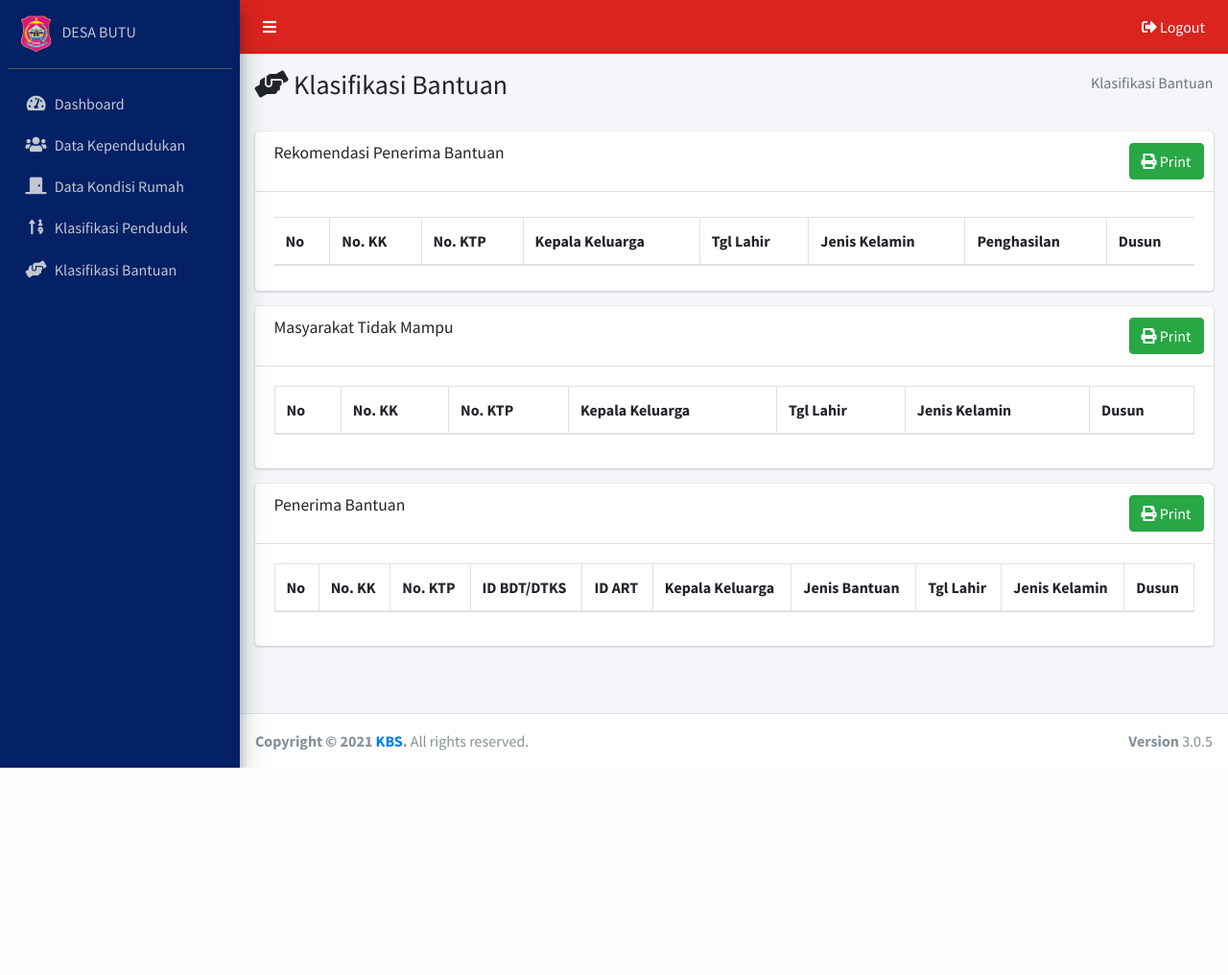
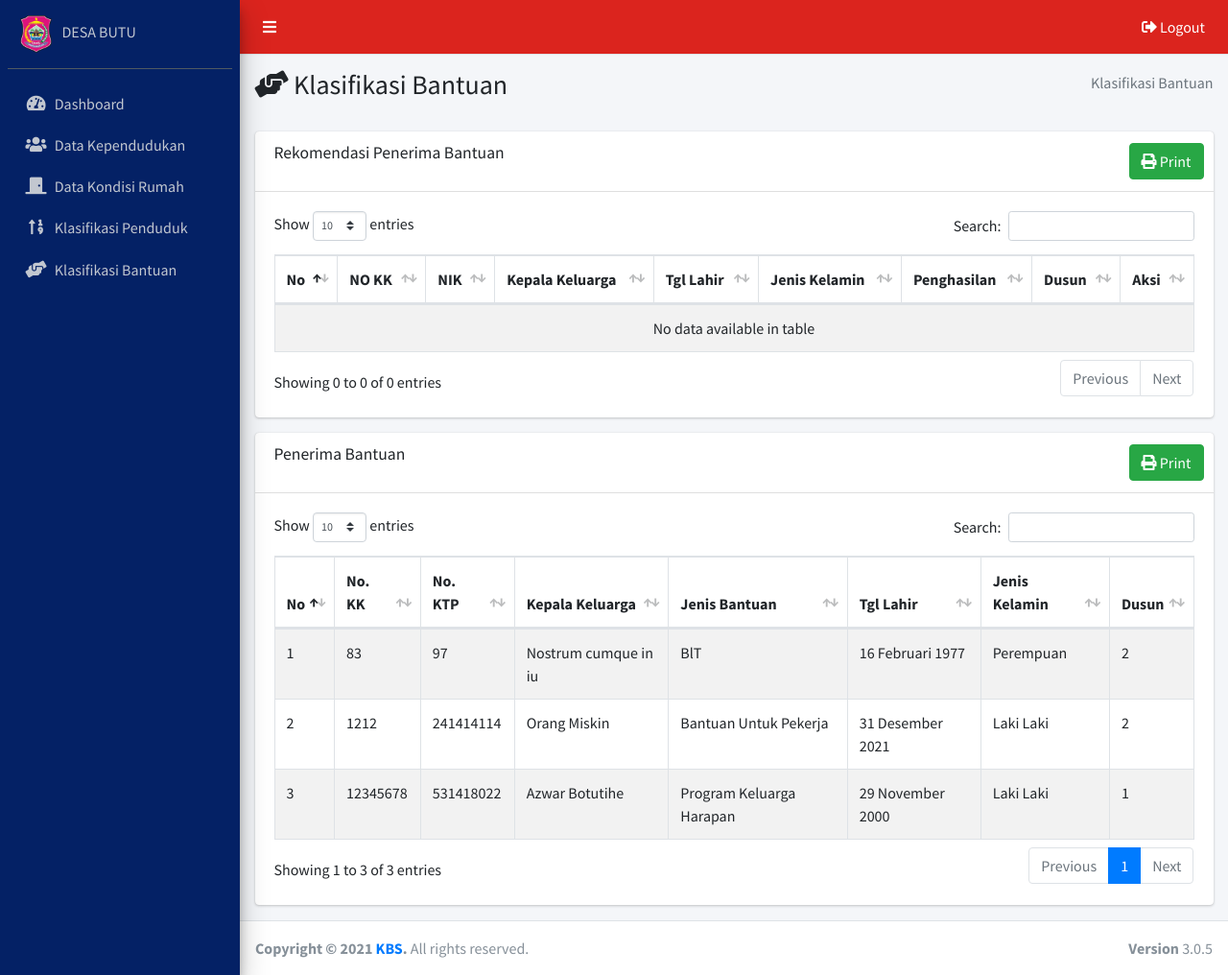
Before and after one commit to wayosu/new-simkbs, a PHP site: page /SIMKBS/data_klasifikasi_bantuan in a window 1280 px wide. Shown: the whole page at 96% size. Before the commit the page ends 800 px from the top, so only its background shows below. Run offline with PHP 8.4, Linux system fonts and the light colour scheme; data comes from the database, SQL or seed files in the repository; both versions use the stored data as it was after the commit; lists and menus that the app fills with data are empty; some libraries are stand-ins or nearby versions.

Commit message:
add new db, klasifikasi bantuan

```diff
--- /dev/null
+++ b/app/function/function_bantuan.php
@@ -0,0 +1,78 @@
+<?php
+
+function tampil_rekom_bantuan($mysqli)
+{
+    $nomor = 1;
+    $query = $mysqli->query("SELECT * FROM tabel_kependudukan JOIN tabel_konsumsi ON tabel_kependudukan.NIK = tabel_konsumsi.NIK JOIN tabel_pekerjaan ON tabel_pekerjaan.NIK = tabel_kependudukan.NIK JOIN tabel_pendidikan ON tabel_pendidikan.NIK = tabel_kependudukan.NIK JOIN tabel_rumah ON tabel_rumah.NIK = tabel_kependudukan.NIK JOIN tabel_tabungan ON tabel_tabungan.NIK = tabel_kependudukan.NIK WHERE tabel_kependudukan.HBKEL = '1' AND bantuan='0' AND LUAS_LANTAI = '1' AND (JENIS_LANTAI ='Bambu' OR JENIS_LANTAI ='Kayu/Papan') AND (JENIS_DINDING ='Bambu' OR JENIS_DINDING ='Rumbia' OR JENIS_DINDING ='Tembok Tanpa Di Plester') AND FASILITAS_BAB = '0' AND SUMBER_PENERANGAN ='0' AND (SUMBER_AIR_MINUM = 'Sungai' OR SUMBER_AIR_MINUM = 'Mata Air Tidak Terlindung' OR SUMBER_AIR_MINUM = 'Air Hujan') AND (BAHAN_BAKAR_MEMASAK = 'Kayu Bakar' OR BAHAN_BAKAR_MEMASAK = 'Minyak Tanah') AND FREKUENSI_PER_MINGGU <= 1 AND PAKAIAN_PER_TAHUN <= 1 AND MAKAN_PER_HARI <= 2 AND BIAYA_PENGOBATAN = '0' AND PENGHASILAN_PER_BULAN < 600000 AND (PENDIDIKAN_TERAKHIR ='Tidak Tamat SD' OR PENDIDIKAN_TERAKHIR ='Tidak Sekolah' OR PENDIDIKAN_TERAKHIR ='SD dan Sederajat') AND KEPEMILIKAN_TABUNGAN = '0'");
+    while ($row = $query->fetch_assoc()) {
+?>
+        <tr>
+            <td><?= $nomor++ ?></td>
+            <td><?= $row['NO_KK'] ?></td>
+            <td><?= $row['NIK'] ?></td>
+            <td><?= $row['NAMA_LGKP'] ?></td>
+            <td><?= tgl_indo($row['TGL_LHR']) ?></td>
+            <td><?= $row['JK'] == '1' ? 'Laki Laki' : 'Perempuan'; ?></td>
+            <td>Rp. <?= number_format($row['PENGHASILAN_PER_BULAN']); ?></td>
+            <td><?= $row['DSN'] ?></td>
+            <td><button type="button" class="btn btn-primary btn-xs" data-toggle="modal" data-target="#exampleModal<?= $row['NIK'] ?>"><i class="fas fa-plus"></i> Tambah Bantuan</button></td>
+
+            <!-- Modal -->
+            <div class="modal fade" id="exampleModal<?= $row['NIK'] ?>" tabindex="-1" role="dialog" aria-labelledby="exampleModalLabel" aria-hidden="true">
+                <div class="modal-dialog modal-dialog-centered" role="document">
+                    <div class="modal-content">
+                    <form action="" method="post">
+                        <div class="modal-header">
+                            <h5 class="modal-title" id="exampleModalLabel"><?= $row['NIK'] ?> - <?= $row['NAMA_LGKP']; ?></h5>
+
+                            <button type="button" class="close" data-dismiss="modal" aria-label="Close">
+                                <span aria-hidden="true">&times;</span>
+                            </button>
+                        </div>
+                        <div class="modal-body">
+                            <div class="form-group">
+                            <label for="">Jenis Bantuan</label>
+                            <select class="form-control" name="jenis_bantuan" style="width: 100%;">
+                                 <option hidden>--Pilih Jenis Tabungan--</option>
+                                 <option value="BlT">BLT</option>
+                                 <option value="Program Keluarga Harapan">Program Keluarga Harapan</option>
+                                 <option value="Bantuan Sosial Tunai">Bantuan Sosial Tunai</option>
+                                 <option value="Bantuan Presiden">Bantuan Presiden</option>
+                                 <option value="Bantuan UMKM">Bantuan UMKM</option>
+                                 <option value="Bantuan Untuk Pekerja">Bantuan Untuk Pekerja</option>
+                                 <option value="Bantuan Pendidikan Anak">Bantuan Pendidikan Anak</option>
+                             </select>
+                            </div>
+                        </div>
+                        <div class="modal-footer">
+                            <input type="hidden" name="nik" value="<?= $row['NIK'] ?>">
+                            <button type="button" class="btn btn-secondary" data-dismiss="modal">Keluar</button>
+                            <button type="submit" name="update_bntn" class="btn btn-primary">Simpan</button>
+                        </div>
+                    </form>
+                    </div>
+                </div>
+            </div>
+        </tr>
+<?php
+    }
+}
+function tampil_penerima($mysqli){
+   $nomor = 1;
+   $query_penerima = $mysqli->query("SELECT * FROM tabel_kependudukan WHERE bantuan='1'");
+   while($row_peneriama = $query_penerima->fetch_assoc()){
+   ?>
+    <tr>
+        <td><?= $nomor++ ?></td>
+        <td><?= $row_peneriama['NO_KK'] ?></td>
+        <td><?= $row_peneriama['NIK'] ?></td>
+        <td><?= $row_peneriama['NAMA_LGKP'] ?></td>
+        <td><?= $row_peneriama['jenis_bantuan'] ?></td>
+        <td><?= tgl_indo($row_peneriama['TGL_LHR']) ?></td>
+        <td><?= $row_peneriama['JK'] == '1' ? 'Laki Laki' : 'Perempuan'; ?></td>
+        <td><?= $row_peneriama['DSN'] ?></td>
+    </tr>
+   <?php
+   }
+}
+?>
--- a/app/function/function_data_kependudukan.php
+++ b/app/function/function_data_kependudukan.php
@@ -16,11 +16,11 @@ function tampil_data($mysqli)
                 <?php endif; ?>
             </td>
             <td><?= $row['TMPT_LHR']; ?></td>
-            <td><?= $row['TGL_LHR']; ?></td>
+            <td><?= tgl_indo($row['TGL_LHR'])   ; ?></td>
             <td><?= $row['AGAMA']; ?></td>
             <td><?= $row['PENDIDIKAN_TERAKHIR']; ?></td>
             <td><?= $row['PEKERJAAN']; ?></td>
-            <td><?= $row['PENGHASILAN_PER_BULAN']; ?></td>
+            <td>Rp. <?= number_format($row['PENGHASILAN_PER_BULAN'])    ; ?></td>
             <td><?= $row['DSN']; ?></td>
             <td>
                 <button type="button" class="btn btn-default" data-toggle="dropdown">
--- a/app/post/post_data_kependudukan.php
+++ b/app/post/post_data_kependudukan.php
@@ -1,5 +1,6 @@
 <?php
 include 'app/function/function_data_kependudukan.php';
+include 'app/function/function_bantuan.php';
 
 if (isset($_POST['simpan_data'])) {
     // data individu
@@ -41,8 +42,12 @@ if (isset($_POST['simpan_data'])) {
     $harga = isset($_POST['harga']) ? $_POST['harga'] : "0";
     // var_dump($kepem_tabungan, $jenis_tabungan, $harga);
 
-    $sql_kependudukan = $mysqli->query("INSERT INTO tabel_kependudukan (NO_KK, NIK, NAMA_LGKP, HBKEL, JK, TMPT_LHR, TGL_LHR, TAHUN, BULAN, HARI, NAMA_LGKP_AYAH, NAMA_LGKP_IBU, KECAMATAN, KELURAHAN, DSN, AGAMA)
-    VALUES ('$no_kk', '$nik', '$nm', '$hubkel', '$jk', '$tmp_lahir', '$tgl_lahir', '$tahun', '$bulan', '$hari', '$nm_ayah', '$nm_ibu', 'TILONGKABILA', 'BUTU', '$dusun', '$agama')");
+    //data bantuan
+    $bantuan = $_POST['penerima_bantuan'];
+    $jenis_bantuan = $_POST['jenis_bantuan'];
+
+    $sql_kependudukan = $mysqli->query("INSERT INTO tabel_kependudukan (NO_KK, NIK, NAMA_LGKP, HBKEL, JK, TMPT_LHR, TGL_LHR, TAHUN, BULAN, HARI, NAMA_LGKP_AYAH, NAMA_LGKP_IBU, KECAMATAN, KELURAHAN, DSN, AGAMA, bantuan, jenis_bantuan)
+    VALUES ('$no_kk', '$nik', '$nm', '$hubkel', '$jk', '$tmp_lahir', '$tgl_lahir', '$tahun', '$bulan', '$hari', '$nm_ayah', '$nm_ibu', 'TILONGKABILA', 'BUTU', '$dusun', '$agama','$bantuan','$jenis_bantuan')");
 
     $sql_tabungan = $mysqli->query("INSERT INTO tabel_tabungan (NIK, NAMA, KEPEMILIKAN_TABUNGAN, JENIS_TABUNGAN, HARGA)
     VALUES ('$nik', '$nm', '$kepem_tabungan', '$jenis_tabungan', '$harga')");
@@ -83,3 +88,15 @@ if (isset($_POST['hapus_data'])) {
 <?php
     }
 }
+
+if(isset($_POST['update_bntn'])){
+    $nik = $_POST['nik'];
+    $jb = $_POST['jenis_bantuan'];
+    $sql_update_bantuan = $mysqli->query("UPDATE tabel_kependudukan SET bantuan='1', jenis_bantuan = '$jb' WHERE NIK = '$nik'");
+    echo '
+    <script>
+    alert("Berhasil Menambah Jenis Bantuan");
+    document.location.href="data_klasifikasi_bantuan";
+    </script>
+    ';
+}
--- a/views/layout/footer.php
+++ b/views/layout/footer.php
@@ -32,6 +32,14 @@
     "responsive": true,
     "autoWidth": false,
   });
+  $(".example2").DataTable({
+    "responsive": true,
+    "autoWidth": false,
+  });
+  $(".example3").DataTable({
+    "responsive": true,
+    "autoWidth": false,
+  });
 
   //Initialize Select2 Elements
   $('.select2bs4').select2({
@@ -44,6 +52,13 @@
       $('.cekKepem').attr("Disabled", true);
     } else if ($('input[name=kepem_tabungan]:checked').val() == "1") {
       $('.cekKepem').attr("Disabled", false);
+    }
+  });
+  $("input[name=penerima_bantuan]:radio").click(function() {
+    if ($('input[name=penerima_bantuan]:checked').val() == "0") {
+      $('.ceks').attr("Disabled", true);
+    } else if ($('input[name=penerima_bantuan]:checked').val() == "1") {
+      $('.ceks').attr("Disabled", false);
     }
   });
 
--- a/views/layout/header.php
+++ b/views/layout/header.php
@@ -25,6 +25,31 @@
     <link rel="stylesheet" href="<?= $base_url; ?>plugins/select2-bootstrap4-theme/select2-bootstrap4.min.css">
 
 </head>
+ <?php
+    function tgl_indo($tanggal)
+    {
+        $bulan = array(
+            1 =>   'Januari',
+            'Februari',
+            'Maret',
+            'April',
+            'Mei',
+            'Juni',
+            'Juli',
+            'Agustus',
+            'September',
+            'Oktober',
+            'November',
+            'Desember'
+        );
+        $pecahkan = explode('-', $tanggal);
 
+        // variabel pecahkan 0 = tanggal
+        // variabel pecahkan 1 = bulan
+        // variabel pecahkan 2 = tahun
+
+        return $pecahkan[2] . ' ' . $bulan[(int)$pecahkan[1]] . ' ' . $pecahkan[0];
+    }
+    ?>
 <body class="hold-transition sidebar-mini">
     <div class="wrapper">
--- a/views/pages/data_kependudukan.php
+++ b/views/pages/data_kependudukan.php
@@ -1,4 +1,4 @@
-<?php include 'app/post/post_data_kependudukan.php';  ?>
+<?php error_reporting(0); include 'app/post/post_data_kependudukan.php';  ?>
 
 <!-- Content Header (Page header) -->
 <section class="content-header">
@@ -33,7 +33,7 @@
                     <!-- /.card-header -->
                     <div class="card-body">
                         <div class="table-responsive">
-                            <table id="example1" class="table table-bordered table-striped" style="font-size: 14px;">
+                            <table class="table table-bordered table-striped example3" style="font-size: 14px;">
                                 <thead>
                                     <tr>
                                         <th>No KK</th>
--- a/views/pages/data_klasifikasi_bantuan.php
+++ b/views/pages/data_klasifikasi_bantuan.php
@@ -1,3 +1,6 @@
+<?php
+include 'app/post/post_data_kependudukan.php';
+?>
 <section class="content-header">
     <div class="container-fluid">
         <div class="row mb-2">
@@ -30,79 +33,38 @@
                     </div>
                     <!-- /.card-header -->
                     <div class="card-body">
-                        <div class="table-responsive">
+
                             <table id="example1" class="table table-bordered table-striped">
                                 <thead>
                                     <tr>
                                         <th>No</th>
-                                        <th>No. KK</th>
-                                        <th>No. KTP</th>
+                                        <th>NO KK</th>
+                                        <th>NIK</th>
                                         <th>Kepala Keluarga</th>
                                         <th>Tgl Lahir</th>
                                         <th>Jenis Kelamin</th>
                                         <th>Penghasilan</th>
                                         <th>Dusun</th>
+                                        <th>Aksi</th>
+                                    </tr>
                                 </thead>
                                 <tbody>
-                                    <tr>
+                                    <?php
+                                    tampil_rekom_bantuan($mysqli);
+                                    ?>
+                                </tbody>
 
-                                    </tr>
-                                </tbody>
-                                <tfoot>
-                                    <tr>
+                            </table>
 
-
-                                    </tr>
-                                </tfoot>
-                            </table>
-                        </div>
+                    </div>
+                </div>
+            </div>
+        </div>
+    </div>
 </section>
 <!-- Akhir Rekomendasi Bantuan -->
 
 
-<!-- Data Warga Miskin -->
-<section class="content">
-    <div class="container-fluid">
-        <div class="row">
-            <div class="col-12">
-                <div class="card">
-                    <div class="card-header">
-                        <h3 class="card-title">Masyarakat Tidak Mampu</h3>
-                        <div class="card-tools">
-                            <a href="#" class="btn btn-success">
-                                <i class="fas fa-print"></i> Print
-                            </a>
-                        </div>
-                    </div>
-                    <!-- /.card-header -->
-                    <div class="card-body">
-                        <div class="table-responsive">
-                            <table id="example1" class="table table-bordered table-striped">
-                                <thead>
-                                    <tr>
-                                        <th>No</th>
-                                        <th>No. KK</th>
-                                        <th>No. KTP</th>
-                                        <th>Kepala Keluarga</th>
-                                        <th>Tgl Lahir</th>
-                                        <th>Jenis Kelamin</th>
-                                        <th>Dusun</th>
-                                </thead>
-                                <tbody>
-                                    <tr>
-
-                                    </tr>
-                                </tbody>
-                                <tfoot>
-                                    <tr>
-
-
-                                    </tr>
-                                </tfoot>
-                            </table>
-                        </div>
-</section>
-<!-- akhir -->
 
 
 <section class="content">
@@ -120,32 +82,30 @@
                     </div>
                     <!-- /.card-header -->
                     <div class="card-body">
-                        <div class="table-responsive">
-                            <table id="example1" class="table table-bordered table-striped">
+
+                            <table class="table table-bordered table-striped example2">
                                 <thead>
                                     <tr>
                                         <th>No</th>
                                         <th>No. KK</th>
                                         <th>No. KTP</th>
-                                        <th>ID BDT/DTKS</th>
-                                        <th>ID ART</th>
                                         <th>Kepala Keluarga</th>
                                         <th>Jenis Bantuan</th>
                                         <th>Tgl Lahir</th>
                                         <th>Jenis Kelamin</th>
                                         <th>Dusun</th>
+                                    </tr>
                                 </thead>
                                 <tbody>
-                                    <tr>
+                                <?php
+                                    tampil_penerima($mysqli);
+                                ?>
+                                </tbody>
+                            </table>
 
-                                    </tr>
-                                </tbody>
-                                <tfoot>
-                                    <tr>
-
-
-                                    </tr>
-                                </tfoot>
-                            </table>
-                        </div>
+                    </div>
+                </div>
+            </div>
+        </div>
+    </div>
 </section>
```
Also changed, not shown: DataBase/db_bansos (1).sql (added, +230 -0 lines), views/pages/input_data_kependudukan.php (+40 -0 lines).
